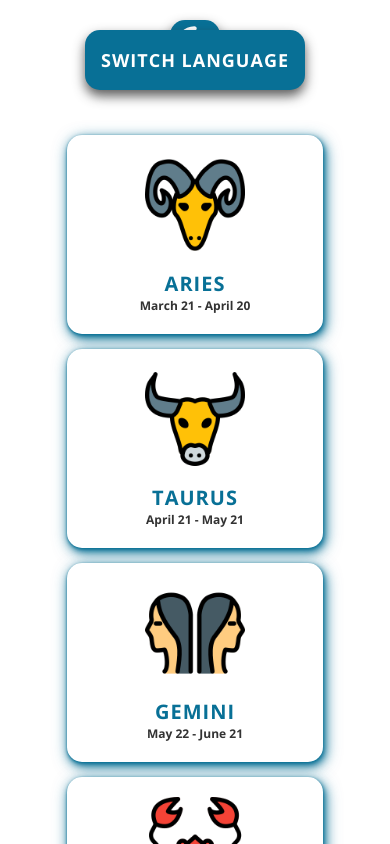
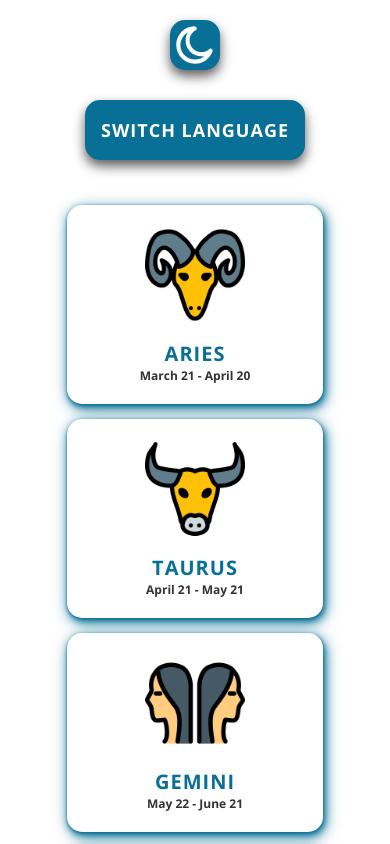
Before and after one commit to veluat/zodiac-app, a React (Vite) app: page / in a window 390 px wide. Shown: the top 844 px of the page. Built offline with nearby package versions, Linux system fonts and the light colour scheme; no server answers.

Commit message:
style: update header style

```diff
--- a/src/components/header/Header.module.scss
+++ b/src/components/header/Header.module.scss
@@ -8,6 +8,6 @@
   @media (max-width: 674px) {
     flex-direction: column;
     gap: 1.25rem;
-    margin-top: 0;
+    margin-top: 4.375rem;
   }
 }
```
